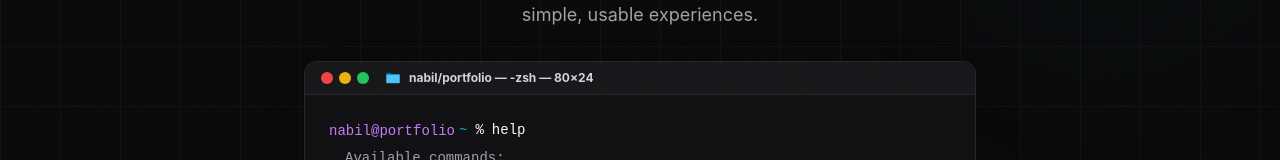
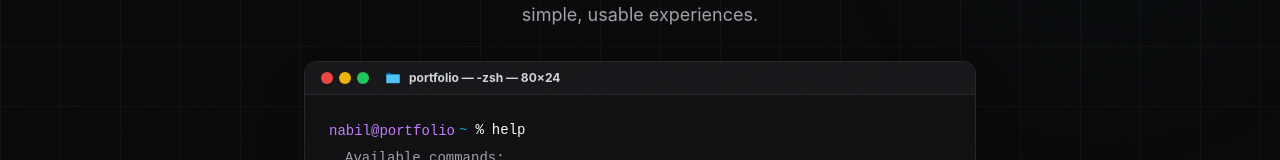
Before and after one commit to nabilelbajdi/nabil-portfolio, a React (Vite) app: page /v2 in a window 1280 px wide. Shown: the part 254-414 px from the top of the page. Built offline with nearby package versions, Linux system fonts and the light colour scheme; a web font is replaced by a local one.

Commit message:
style(v2): update terminal title to 'portfolio'

```diff
--- a/src/v2/components/sections/HeroTerminal.jsx
+++ b/src/v2/components/sections/HeroTerminal.jsx
@@ -379,7 +379,7 @@ export function HeroTerminal() {
 
       {/* Terminal */}
       <Terminal
-        title="nabil/portfolio — -zsh — 80×24"
+        title="portfolio — -zsh — 80×24"
         className="w-full max-w-2xl shadow-2xl"
       >
         <div
```
